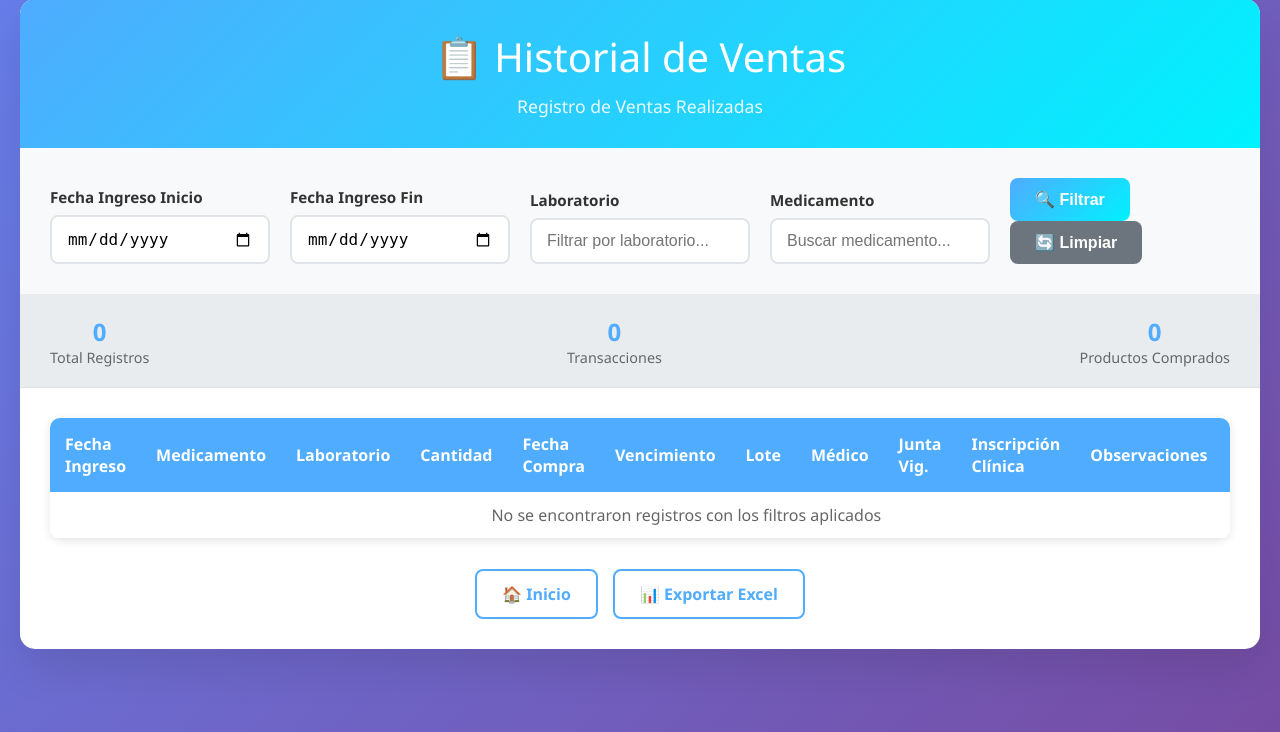
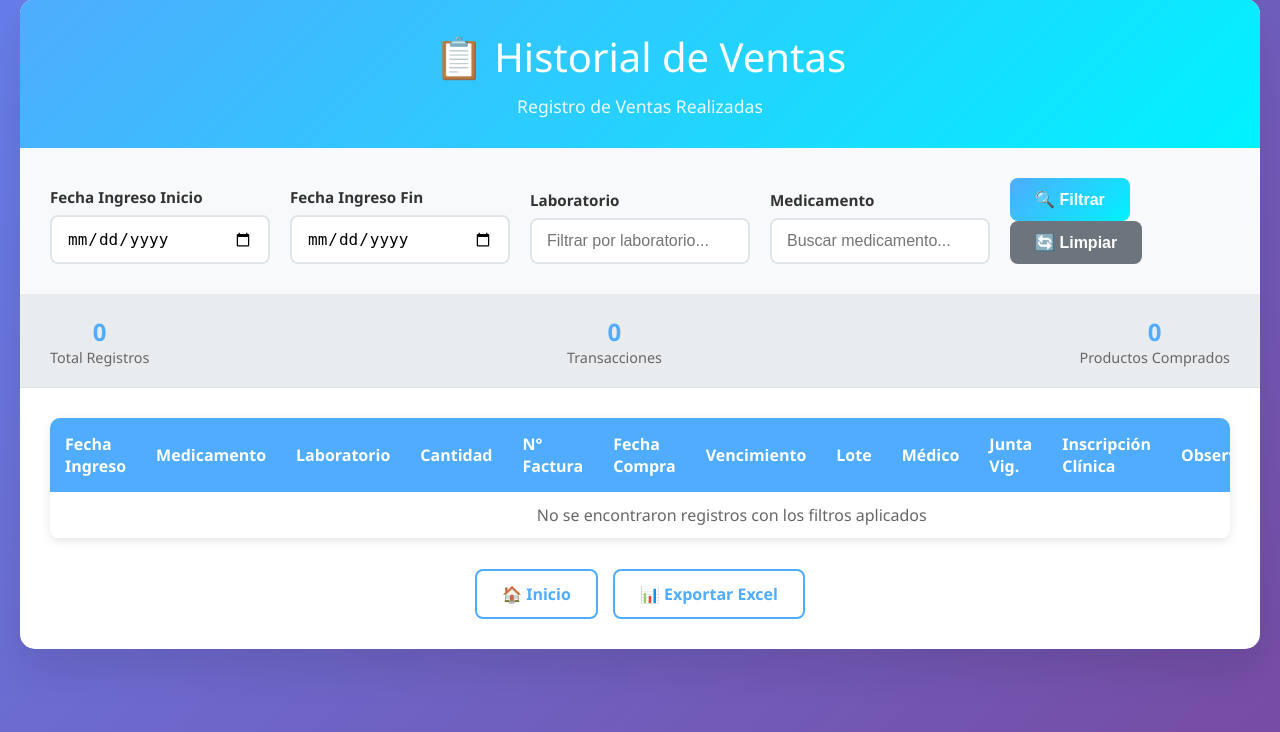
Before and after one commit to FabrizioCalderonn/SistemaFarmacia, a Flask app: page /historial in a window 1280 px wide. Shown: the part 21-753 px from the top of the page. Run offline with Flask 3, Linux system fonts and the light colour scheme; data that the repository does not hold is empty; some libraries are stand-ins or nearby versions.

Commit message:
hotfixes

```diff
--- a/app.py
+++ b/app.py
@@ -20,13 +20,13 @@ except ImportError:
 FARMACIAS = {
     'farmacia1': {
         'nombre': 'Farmacia Popular',
-        'direccion': 'Av. Principal #123, Ciudad',
-        'telefono': '(555) 123-4567'
+        'direccion': 'Calle 15 de Septiembre Bo. San Pedro No. 3, Metapán, Santa Ana',
+        'telefono': '2442-0202'
     },
     'farmacia2': {
         'nombre': 'Farmacia El Angel',
-        'direccion': 'Calle Secundaria #456, Ciudad',
-        'telefono': '(555) 987-6543'
+        'direccion': '2a. Calle Oriente, Av. Ignacio Gomez, Bo. San Pedro #3, Metapán, Santa Ana',
+        'telefono': '2442-0031'
     }
 }
 
@@ -87,9 +87,16 @@ def init_db():
                 medico TEXT,
                 junta_vigilancia TEXT,
                 numero_inscripcion_clinica TEXT,
+                numero_factura TEXT,
                 farmacia TEXT DEFAULT 'farmacia1'
             )
         ''')
+
+        # Agregar columna numero_factura si no existe (para tablas existentes)
+        try:
+            cursor.execute('ALTER TABLE registros ADD COLUMN numero_factura TEXT')
+        except:
+            pass  # La columna ya existe
     else:
         # Crear tabla de registros para SQLite (inventario se lee desde CSV)
         cursor.execute('''
@@ -108,9 +115,16 @@ def init_db():
                 medico TEXT,
                 junta_vigilancia TEXT,
                 numero_inscripcion_clinica TEXT,
+                numero_factura TEXT,
                 farmacia TEXT DEFAULT 'farmacia1'
             )
         ''')
+
+        # Agregar columna numero_factura si no existe (para tablas existentes)
+        try:
+            cursor.execute('ALTER TABLE registros ADD COLUMN numero_factura TEXT')
+        except:
+            pass  # La columna ya existe
 
     conn.commit()
     conn.close()
@@ -452,8 +466,8 @@ def guardar_registro():
         if DATABASE_TYPE == 'postgresql':
             cursor.execute('''
                 INSERT INTO registros (laboratorio, medicamento, cantidad, fecha, fecha_ingreso, observaciones, tipo_movimiento,
-                                     fecha_vencimiento, lote, medico, junta_vigilancia, numero_inscripcion_clinica, farmacia)
-                VALUES (%s, %s, %s, %s, %s, %s, %s, %s, %s, %s, %s, %s, %s)
+                                     fecha_vencimiento, lote, medico, junta_vigilancia, numero_inscripcion_clinica, numero_factura, farmacia)
+                VALUES (%s, %s, %s, %s, %s, %s, %s, %s, %s, %s, %s, %s, %s, %s)
             ''', (
                 data['laboratorio'],
                 data['medicamento'],
@@ -467,6 +481,7 @@ def guardar_registro():
                 data.get('medico', ''),
                 data.get('junta_vigilancia', ''),
                 data.get('numero_inscripcion_clinica', ''),
+                data.get('numero_factura', ''),
                 farmacia_actual
             ))
 
@@ -474,8 +489,8 @@ def guardar_registro():
         else:
             cursor.execute('''
                 INSERT INTO registros (laboratorio, medicamento, cantidad, fecha, fecha_ingreso, observaciones, tipo_movimiento,
-                                 fecha_vencimiento, lote, medico, junta_vigilancia, numero_inscripcion_clinica, farmacia)
-                VALUES (?, ?, ?, ?, ?, ?, ?, ?, ?, ?, ?, ?, ?)
+                                 fecha_vencimiento, lote, medico, junta_vigilancia, numero_inscripcion_clinica, numero_factura, farmacia)
+                VALUES (?, ?, ?, ?, ?, ?, ?, ?, ?, ?, ?, ?, ?, ?)
             ''', (
                 data['laboratorio'],
                 data['medicamento'],
@@ -489,6 +504,7 @@ def guardar_registro():
                 data.get('medico', ''),
                 data.get('junta_vigilancia', ''),
                 data.get('numero_inscripcion_clinica', ''),
+                data.get('numero_factura', ''),
                 farmacia_actual
             ))
 
@@ -529,7 +545,7 @@ def api_registros():
         # Construir consulta con filtros
         query = '''
             SELECT id, laboratorio, medicamento, cantidad, fecha, fecha_ingreso, observaciones,
-                   fecha_vencimiento, lote, medico, junta_vigilancia, numero_inscripcion_clinica
+                   fecha_vencimiento, lote, medico, junta_vigilancia, numero_inscripcion_clinica, numero_factura
             FROM registros
             WHERE farmacia = %s
         '''
@@ -572,7 +588,8 @@ def api_registros():
                 'lote': reg[8] if len(reg) > 8 else '',
                 'medico': reg[9] if len(reg) > 9 else '',
                 'junta_vigilancia': reg[10] if len(reg) > 10 else '',
-                'numero_inscripcion_clinica': reg[11] if len(reg) > 11 else ''
+                'numero_inscripcion_clinica': reg[11] if len(reg) > 11 else '',
+                'numero_factura': reg[12] if len(reg) > 12 else ''
             })
 
         return jsonify(registros_formateados)
@@ -611,7 +628,7 @@ def actualizar_registro(registro_id):
             cursor.execute('''
                 UPDATE registros
                 SET laboratorio = %s, medicamento = %s, cantidad = %s, fecha = %s,
-                    observaciones = %s, fecha_vencimiento = %s, lote = %s, medico = %s, junta_vigilancia = %s, numero_inscripcion_clinica = %s
+                    observaciones = %s, fecha_vencimiento = %s, lote = %s, medico = %s, junta_vigilancia = %s, numero_inscripcion_clinica = %s, numero_factura = %s
                 WHERE id = %s
             ''', (
                 data['laboratorio'],
@@ -624,13 +641,14 @@ def actualizar_registro(registro_id):
                 data.get('medico', ''),
                 data.get('junta_vigilancia', ''),
                 data.get('numero_inscripcion_clinica', ''),
+                data.get('numero_factura', ''),
                 registro_id
             ))
         else:
             cursor.execute('''
                 UPDATE registros
                 SET laboratorio = ?, medicamento = ?, cantidad = ?, fecha = ?,
-                    observaciones = ?, fecha_vencimiento = ?, lote = ?, medico = ?, junta_vigilancia = ?, numero_inscripcion_clinica = ?
+                    observaciones = ?, fecha_vencimiento = ?, lote = ?, medico = ?, junta_vigilancia = ?, numero_inscripcion_clinica = ?, numero_factura = ?
                 WHERE id = ?
             ''', (
                 data['laboratorio'],
@@ -643,6 +661,7 @@ def actualizar_registro(registro_id):
                 data.get('medico', ''),
                 data.get('junta_vigilancia', ''),
                 data.get('numero_inscripcion_clinica', ''),
+                data.get('numero_factura', ''),
                 registro_id
             ))
 
--- a/templates/historial.html
+++ b/templates/historial.html
@@ -406,6 +406,7 @@
                             <th>Medicamento</th>
                             <th>Laboratorio</th>
                             <th>Cantidad</th>
+                            <th>N° Factura</th>
                             <th>Fecha Compra</th>
                             <th>Vencimiento</th>
                             <th>Lote</th>
@@ -467,6 +468,11 @@
                 <div class="form-group">
                     <label for="editCantidad">Cantidad</label>
                     <input type="number" id="editCantidad" min="1" required>
+                </div>
+
+                <div class="form-group">
+                    <label for="editNumeroFactura">Número de Factura</label>
+                    <input type="text" id="editNumeroFactura">
                 </div>
 
                 <div class="form-group">
@@ -648,6 +654,7 @@
                     });
 
                 document.getElementById('editCantidad').value = registro.cantidad;
+                document.getElementById('editNumeroFactura').value = registro.numero_factura || '';
 
                 // Convertir fecha para date
                 const fecha = new Date(registro.fecha);
@@ -708,7 +715,7 @@
             if (registros.length === 0) {
                                  tbody.innerHTML = `
                      <tr>
-                         <td colspan="13" class="loading">
+                         <td colspan="14" class="loading">
                              <p>No se encontraron registros con los filtros aplicados</p>
                          </td>
                      </tr>
@@ -731,6 +738,7 @@
                          <td>${registro.medicamento}</td>
                          <td>${registro.laboratorio}</td>
                          <td>${registro.cantidad}</td>
+                         <td>${registro.numero_factura || '-'}</td>
                          <td>${fechaCompra}</td>
                          <td>${registro.fecha_vencimiento || '-'}</td>
                          <td>${registro.lote || '-'}</td>
@@ -755,6 +763,7 @@
                 laboratorio: document.getElementById('editLaboratorio').value,
                 medicamento: document.getElementById('editMedicamento').value,
                 cantidad: parseInt(document.getElementById('editCantidad').value),
+                numero_factura: document.getElementById('editNumeroFactura').value,
                 fecha: document.getElementById('editFecha').value,
                 fecha_vencimiento: document.getElementById('editFechaVencimiento').value,
                 lote: document.getElementById('editLote').value,
--- a/templates/index.html
+++ b/templates/index.html
@@ -385,6 +385,11 @@
                     </div>
 
                     <div class="form-group">
+                        <label for="numero_factura">Número de Factura</label>
+                        <input type="text" id="numero_factura" name="numero_factura" placeholder="Número de factura">
+                    </div>
+
+                    <div class="form-group">
                         <label for="fecha">Fecha de Compra</label>
                         <div style="display: flex; gap: 10px; align-items: center;">
                             <input type="date" id="fecha" name="fecha" required style="flex: 1;">
@@ -597,6 +602,7 @@
                 laboratorio: document.getElementById('laboratorio').value,
                 medicamento: document.getElementById('medicamento').value,
                 cantidad: parseInt(document.getElementById('cantidad').value),
+                numero_factura: document.getElementById('numero_factura').value,
                 fecha: document.getElementById('fecha').value,
                 fecha_vencimiento: document.getElementById('fecha_vencimiento').value,
                 lote: document.getElementById('lote').value,
```
